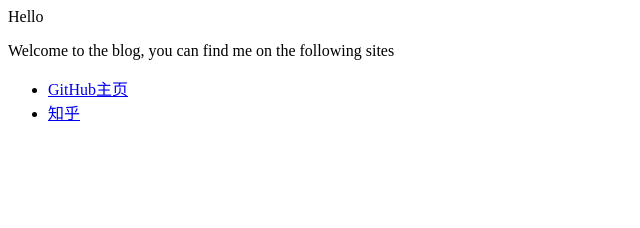
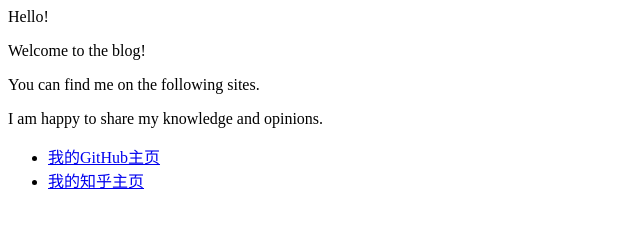
Before and after one commit to uxany/uxany.github.io, a plain HTML site: page index.html in a window 1280 px wide. Shown: the whole page, without its empty margins (0-640 px from the left). Drawn offline with Linux system fonts and the light colour scheme.

Commit message:
Update index.html

```diff
--- a/index.html
+++ b/index.html
@@ -1,10 +1,14 @@
-<p>Hello </p>
+<p>Hello! </p>
 
-<p>Welcome to the blog, you can find me on the following sites  </p>
+<p>Welcome to the blog!  </p>
+
+<p>You can find me on the following sites.  </p>
+
+<p>I am happy to share my knowledge and opinions.  </p>
 
 <ul>
 
-  <li> <a href="https://github.com/uxany">GitHub主页</a> </li>
-  <li> <a href="https://www.zhihu.com/people/Hussinrain">知乎</a> </li>
+  <li> <a href="https://github.com/uxany">我的GitHub主页</a> </li>
+  <li> <a href="https://www.zhihu.com/people/Hussinrain">我的知乎主页</a> </li>
 
 </ul>
```
